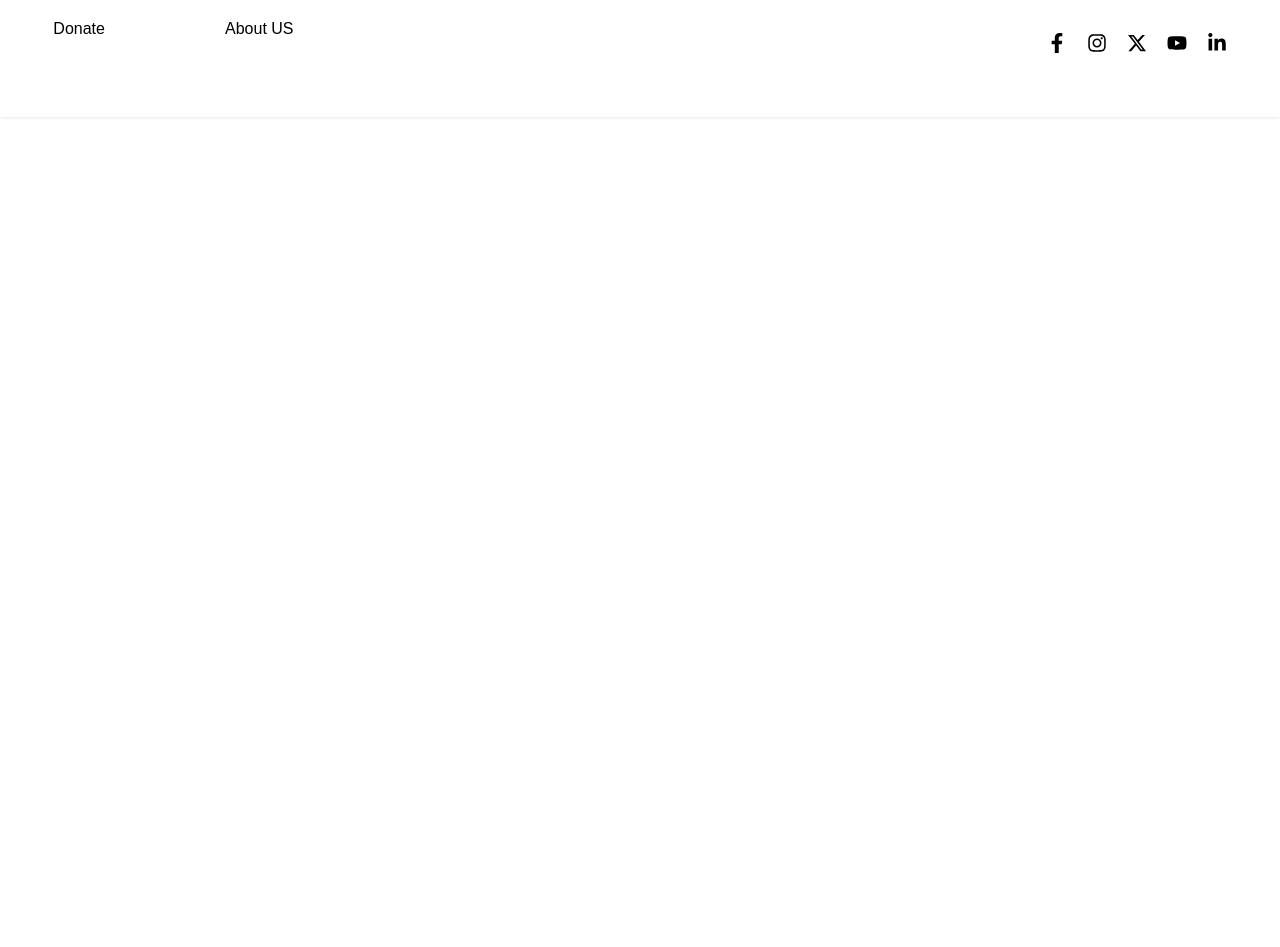
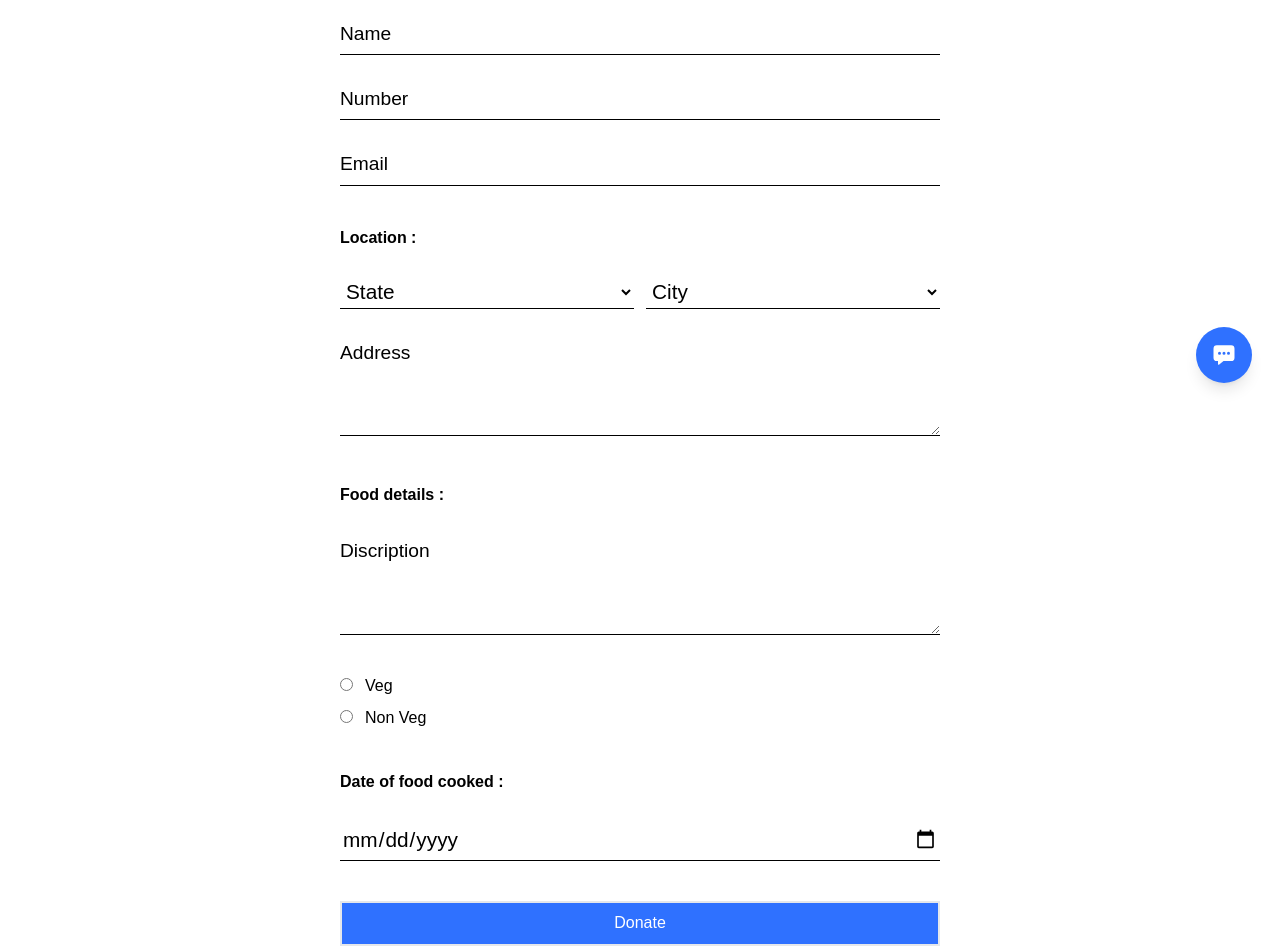
Before and after one commit to proHarshang/Food_connect, a React (Create React App) app: page /donate in a window 1280 px wide. Shown: the part 405-1352 px from the top of the page. Before the commit the page ends 800 px from the top, so only its background shows below. Built offline with nearby package versions, Linux system fonts and the light colour scheme; a web font is replaced by a local one.

Commit message:
Donate form

```diff
--- a/src/common/Button.jsx
+++ b/src/common/Button.jsx
@@ -5,15 +5,15 @@ const Button = ({ children, varient = 'solid', onClick, className }) => {
     let style;
 
     if (varient === 'solid') {
-        style = 'bg-black text-white border-2 border-black';
+        style = 'primary_color text-white border-2';
     } else if (varient === 'outline') {
-        style = 'bg-white text-black border-2 border-black hover:text-white hover:bg-black hoverAnimation';
+        style = 'bg-white text-black border-2 border-[#2f71ff] hover:text-white hover:primary_color hoverAnimation';
     } else if (varient === 'secondary') {
         style = 'bg-white text-black font-light border-slate-500 border-2 border-black';
     } else if (varient === 'ghost') {
         style = 'bg-transparent text-black font-light';
     } else {
-        style = 'bg-black text-white border-2 border-black';
+        style = 'primary_color text-white border-2 border-[#2f71ff]';
     }
 
     return (
--- a/src/common/Footer.jsx
+++ b/src/common/Footer.jsx
@@ -33,7 +33,7 @@ const Footer = () => {
 
     return (
         <>
-            <div className="cursor-pointer rounded-full h-14 aspect-square bg-green-600 flex justify-center items-center m-4 sticky bottom-0 left-full -translate-y-3 -translate-x-3 text-white text-2xl shadow-lg leading-[normal] active:scale-90"><IoChatboxEllipses /></div>
+            <div className="cursor-pointer rounded-full h-14 aspect-square primary_color flex justify-center items-center m-4 sticky bottom-0 left-full -translate-y-3 -translate-x-3 text-white text-2xl shadow-lg leading-[normal] active:scale-90"><IoChatboxEllipses /></div>
             <footer className='mt-9'>
                 <div className="footer_interior py-16 container mx-auto flex max-sm:flex-col justify-between w-11/12 gap-y-12">
                     <div className='useful_links flex max-sm:flex-col gap-x-16 gap-y-14'>
@@ -58,7 +58,7 @@ const Footer = () => {
                     </div>
                     <div className='social_icons flex items-end max-sm:items-start flex-col justify-between max-sm:gap-y-11'>
                         <div>
-                            <h6 className='mb-6 max-sm:mb-4'>Language</h6>
+                            {/* <h6 className='mb-6 max-sm:mb-4'>Language</h6>
                             <ul>
                                 <li id='region_selection'>
                                     <form>
@@ -77,7 +77,7 @@ const Footer = () => {
                                         </ul>
                                     </form>
                                 </li>
-                            </ul>
+                            </ul> */}
                         </div>
                         <ul type="none" className='flex gap-x-5 max-sm:justify-evenly max-sm:w-full'>
                             <li><a href="#"><FaFacebookF className='w-5 max-sm:w-6 h-5 max-sm:h-6' /></a></li>
--- a/src/index.scss
+++ b/src/index.scss
@@ -23,6 +23,10 @@ input {
     outline: none;
     border: none;
   }
+}
+
+.primary_color {
+  background: $primary;
 }
 
 nav {
--- a/src/pages/Donate.jsx
+++ b/src/pages/Donate.jsx
@@ -1,8 +1,78 @@
 import React from 'react'
+import { useForm } from 'react-hook-form';
+import Button from '../common/Button';
 
 const Donate = () => {
+    const { register, handleSubmit, errors } = useForm();
+
+    const onSubmit = (data) => {
+        console.log(data);
+    };
+
     return (
-        <div>Donate</div>
+        <>
+            <div className='donate_herosection w-full relative flex items-center justify-center bg-black h-56'>
+                <h1 className="text-white font-bold text-center text-5xl">Be A Part of Us</h1>
+            </div>
+            <h2 className='mx-auto my-10 text-center w-full text-black text-3xl'>Let's Donate</h2>
+            <form onSubmit={handleSubmit(onSubmit)} className='w-11/12 mx-auto max-w-[600px]'>
+                <div className="form__group field">
+                    <input type="text" className="form__field" placeholder="Name" {...register("name")} />
+                    <label htmlFor="Name" className="form__label">Name</label>
+                </div>
+                <div className="form__group field">
+                    <input type="tel" className="form__field" placeholder="number" {...register("number")} />
+                    <label htmlFor="number" className="form__label">Number</label>
+                </div>
+                <div className="form__group field">
+                    <input type="email" className="form__field" placeholder="email" {...register("email")} />
+                    <label htmlFor="email" className="form__label">Email</label>
+                </div>
+                <h5 className='form_heading font-semibold mt-10'>Location :</h5>
+                <div className="flex items-end gap-3">
+                    <div className='form__group w-1/2 field'>
+                        <select {...register("state")} className="form__field">
+                            <option value="" selected disabled>State</option>
+                            <option value="Gujarat">Gujarat</option>
+                            <option value="Delhi">Delhi</option>
+                            <option value="Mumbai">Mumbai</option>
+                        </select>
+                    </div>
+                    <div className='form__group w-1/2 field'>
+                        <select {...register("city")} className="form__field">
+                            <option value="" selected disabled>City</option>
+                            <option value="Rajkot">Rajkot</option>
+                            <option value="Surat">Surat</option>
+                            <option value="Gandhinagar">Gandhinagar</option>
+                        </select>
+                    </div>
+                </div>
+                <div className="form__group field">
+                    <textarea {...register("address")} className="form__field" rows="3" placeholder='Address'></textarea>
+                    <label htmlFor="Address" className="form__label">Address</label>
+                </div>
+                <h5 className='form_heading font-semibold mt-10'>Food details :</h5>
+                <div className="form__group field">
+                    <textarea {...register("discription")} className="form__field" rows="3" placeholder='Discription'></textarea>
+                    <label htmlFor="discription" className="form__label">Discription</label>
+                </div>
+                <div className='my-8 space-y-2'>
+                    <div className='space-x-3'>
+                        <input type="radio" className="form__field" {...register("veg_nonveg")} />
+                        <label htmlFor="email" >Veg</label>
+                    </div>
+                    <div className='space-x-3'>
+                        <input type="radio" className="form__field" {...register("veg_nonveg")} />
+                        <label htmlFor="email">Non Veg</label>
+                    </div>
+                </div>
+                <h5 className='form_heading font-semibold mt-10'>Date of food cooked :</h5>
+                <div className="form__group field">
+                    <input type="date" className="form__field" {...register("cookedDate")} />
+                </div>
+                <Button className="my-10 w-full">Donate</Button>
+            </form>
+        </>
     )
 }
 
--- a/src/pages/Register.jsx
+++ b/src/pages/Register.jsx
@@ -65,7 +65,7 @@ const Register = () => {
                                 </div>
                             </div>
                             <div className="form__group field">
-                                <input type="text" className="form__field" placeholder="Address" {...register("address")} />
+                                <textarea {...register("address")} className="form__field" rows="3" placeholder='Address'></textarea>
                                 <label htmlFor="Address" className="form__label">Address</label>
                             </div>
 
```
